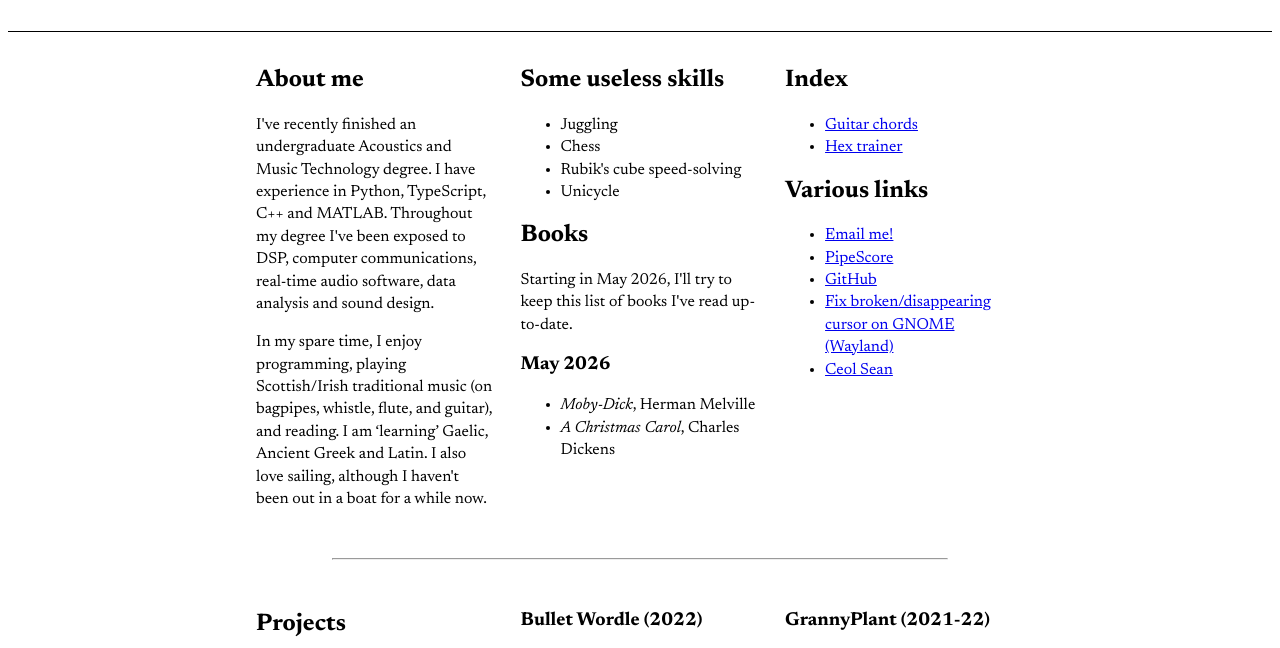
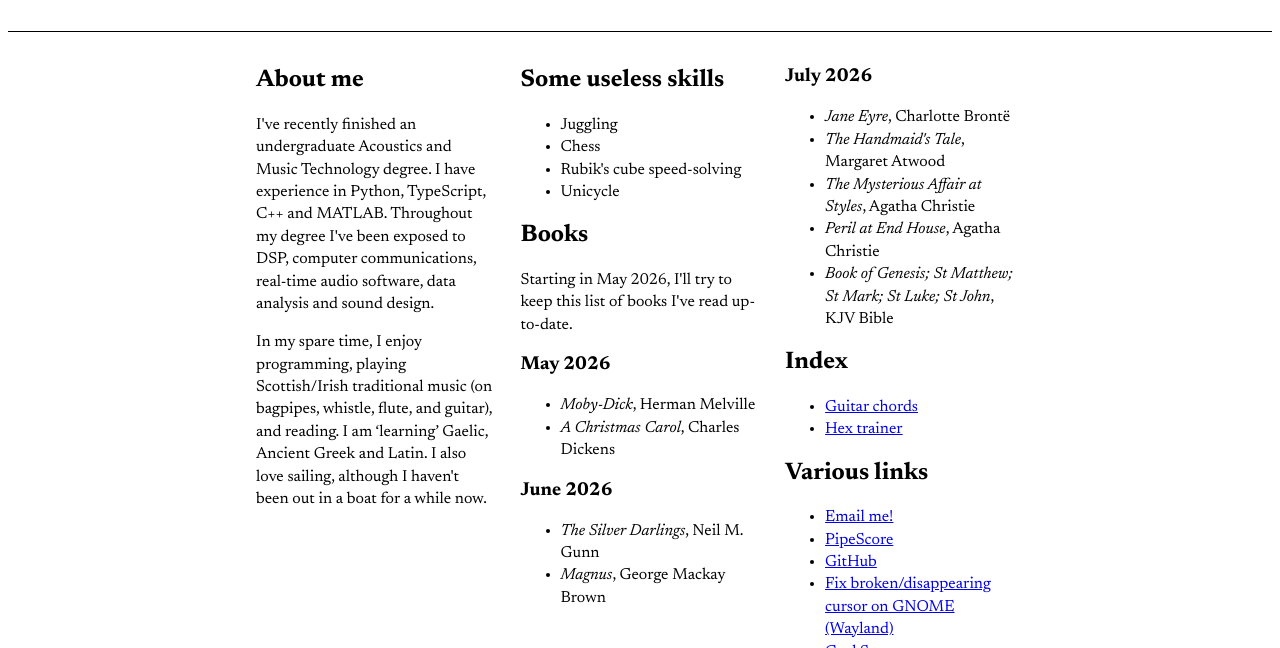
Before and after one commit to macarc/macarc.github.io, a plain HTML site: page index.html in a window 1280 px wide. Shown: the part 74-722 px from the top of the page. Drawn offline with Linux system fonts and the light colour scheme.

Commit message:
Update book list

```diff
--- a/index.html
+++ b/index.html
@@ -22,8 +22,8 @@
           I've recently finished an undergraduate Acoustics and Music Technology
           degree. I have experience in Python, TypeScript,
           <span class="no-break">C++</span> and MATLAB. Throughout my degree
-          I've been exposed to DSP, computer communications, real-time audio software,
-          data analysis and sound design.
+          I've been exposed to DSP, computer communications, real-time audio
+          software, data analysis and sound design.
         </p>
         <p>
           In my spare time, I enjoy programming, playing Scottish/Irish
@@ -57,6 +57,26 @@
           <ul>
             <li><i>Moby-Dick</i>, Herman Melville</li>
             <li><i>A Christmas Carol</i>, Charles Dickens</li>
+          </ul>
+        </section>
+        <section>
+          <h3>June 2026</h3>
+          <ul>
+            <li><i>The Silver Darlings</i>, Neil M. Gunn</li>
+            <li><i>Magnus</i>, George Mackay Brown</li>
+          </ul>
+        </section>
+        <section>
+          <h3>July 2026</h3>
+          <ul>
+            <li><i>Jane Eyre</i>, Charlotte Brontë</li>
+            <li><i>The Handmaid's Tale</i>, Margaret Atwood</li>
+            <li><i>The Mysterious Affair at Styles</i>, Agatha Christie</li>
+            <li><i>Peril at End House</i>, Agatha Christie</li>
+            <li>
+              <i>Book of Genesis; St Matthew; St Mark; St Luke; St John</i>, KJV
+              Bible
+            </li>
           </ul>
         </section>
       </section>
@@ -265,7 +285,7 @@
     <hr />
 
     <section class="page">
-      <p class="last-update-date">This site was last updated in May 2026.</p>
+      <p class="last-update-date">This page was last updated in July 2026.</p>
     </section>
 
     <div
```
